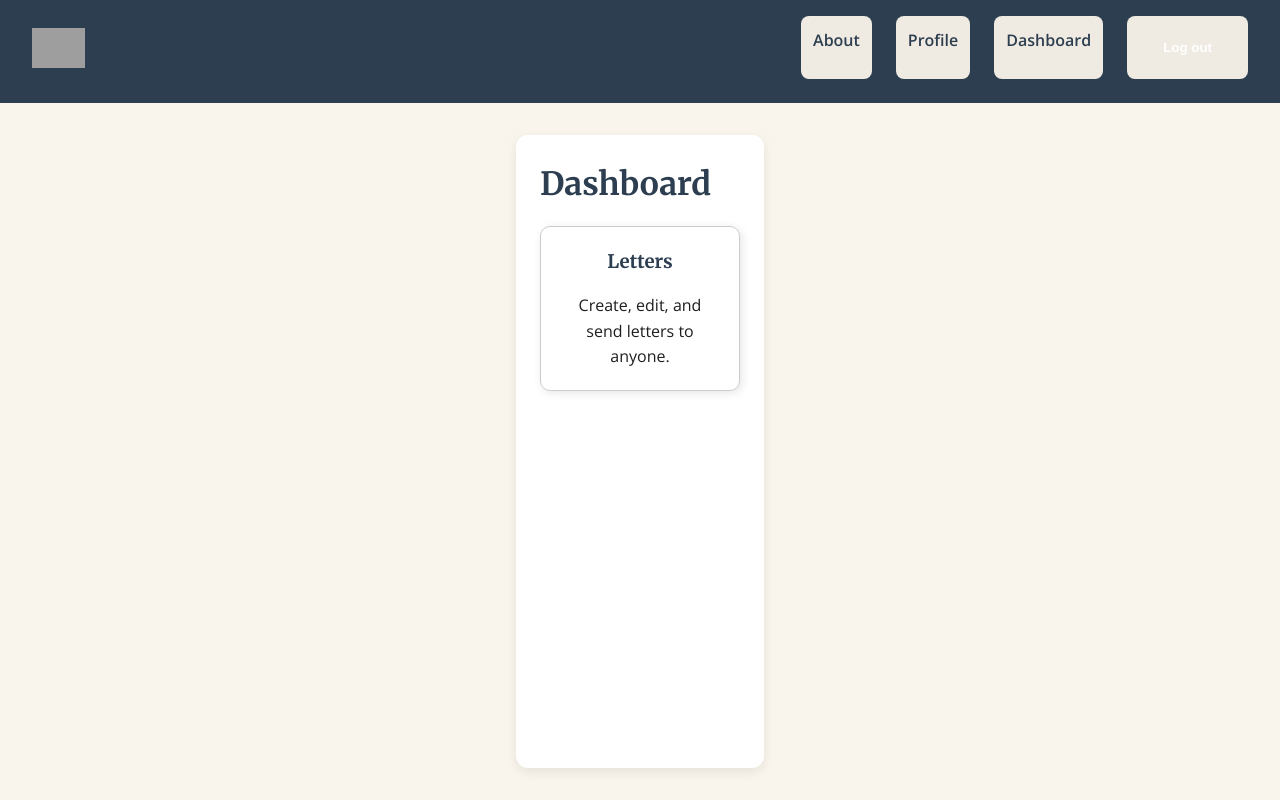
After one commit to abcice/DearMe, a Django app: page /dashboard/ in a window 1280 px wide. The commit adds this page. Run offline with Django 5.2, Linux system fonts and the light colour scheme; the visitor is signed in with stand-in values (Sample User, id 1); grey boxes are pictures that could not be loaded.

Commit message:
added dashboard

```diff
--- a/DearMe/DearMe/settings.py
+++ b/DearMe/DearMe/settings.py
@@ -120,7 +120,7 @@ USE_TZ = True
 
 STATIC_URL = 'static/'
 LOGIN_URL = 'home'
-LOGIN_REDIRECT_URL = 'about'
+LOGIN_REDIRECT_URL = 'dashboard'
 LOGOUT_REDIRECT_URL = 'home'
 
 
--- a/DearMe/main_app/templates/base.html
+++ b/DearMe/main_app/templates/base.html
@@ -27,7 +27,8 @@
           {% if user.is_authenticated %}
 
             <li><a href="{% url 'about' %}">About</a></li>
-            <li><a href="/profile">Profile</a></li>
+            <li><a href="{% url 'profile' %}">Profile</a></li>
+            <li><a href="{% url 'dashboard' %}">Dashboard</a> </li>
             <li>
               <form id="logout-form" method="post" action="{% url 'logout' %}">
                 {% csrf_token %}
--- /dev/null
+++ b/DearMe/main_app/templates/dashboard.html
@@ -0,0 +1,18 @@
+{% extends "base.html" %}
+{% load static %}
+
+{% block content %}
+<h1>Dashboard</h1>
+<div class="dashboard-container" style="display: flex; gap: 20px; flex-wrap: wrap;">
+
+    {% for feature in features %}
+    <a href="{% url feature.url_name %}" style="text-decoration: none; color: inherit;">
+        <div style="border: 1px solid #ccc; padding: 20px; border-radius: 10px; width: 200px; text-align: center; box-shadow: 2px 2px 10px rgba(0,0,0,0.1);">
+            <h3>{{ feature.title }}</h3>
+            <p>{{ feature.description }}</p>
+        </div>
+    </a>
+    {% endfor %}
+
+</div>
+{% endblock %}
--- a/DearMe/main_app/urls.py
+++ b/DearMe/main_app/urls.py
@@ -16,6 +16,7 @@ urlpatterns = [
         ),
         name='reset_password'),
     path('profile/', views.profile, name='profile'),
+    path('dashboard/', views.dashboard, name='dashboard'),
     path("letters/", views.letter_list, name="letter_list"),
     path("letters/<int:pk>/", views.letter_detail, name="letter_detail"),
     path("letters/new/", views.letter_create, name="letter_create"),
--- a/DearMe/main_app/views.py
+++ b/DearMe/main_app/views.py
@@ -105,6 +105,19 @@ def profile(request):
     return render(request, 'profile.html')
 
 @login_required
+def dashboard(request):
+    features = [
+        {
+            "title": "Letters",
+            "description": "Create, edit, and send letters to anyone.",
+            "url_name": "letter_list",
+        },
+        # future features can be added here
+        # {"title": "Another Feature", "description": "Description...", "url_name": "feature_url"},
+    ]
+    return render(request, "dashboard.html", {"features": features})
+
+@login_required
 def letter_list(request):
     letters = Letter.objects.filter(sender=request.user).order_by("-created_at")
     return render(request, "letters/letter_list.html", {"letters": letters})
```
